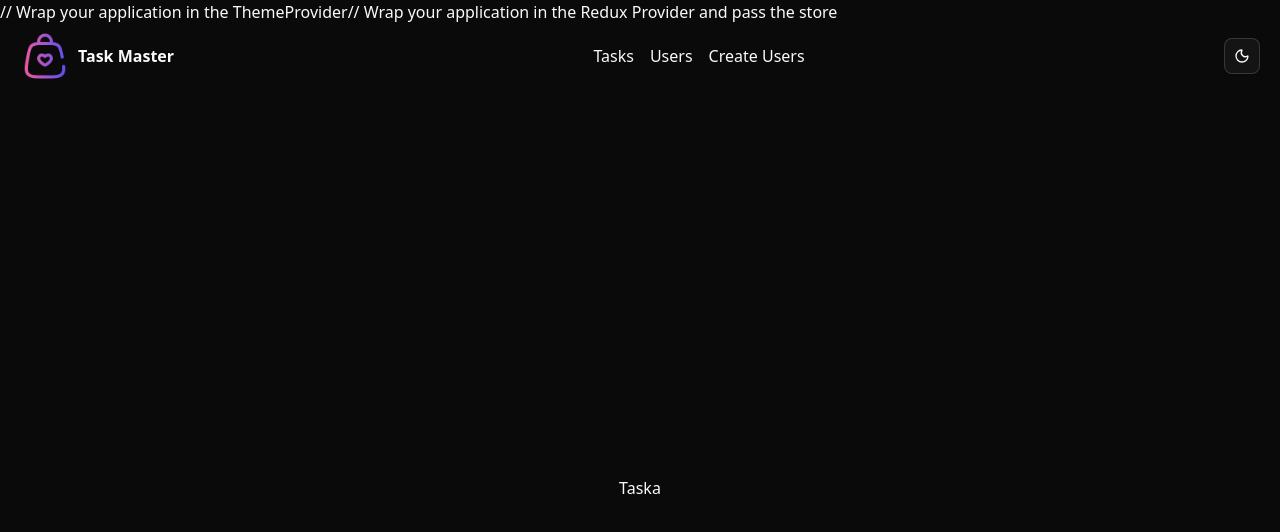
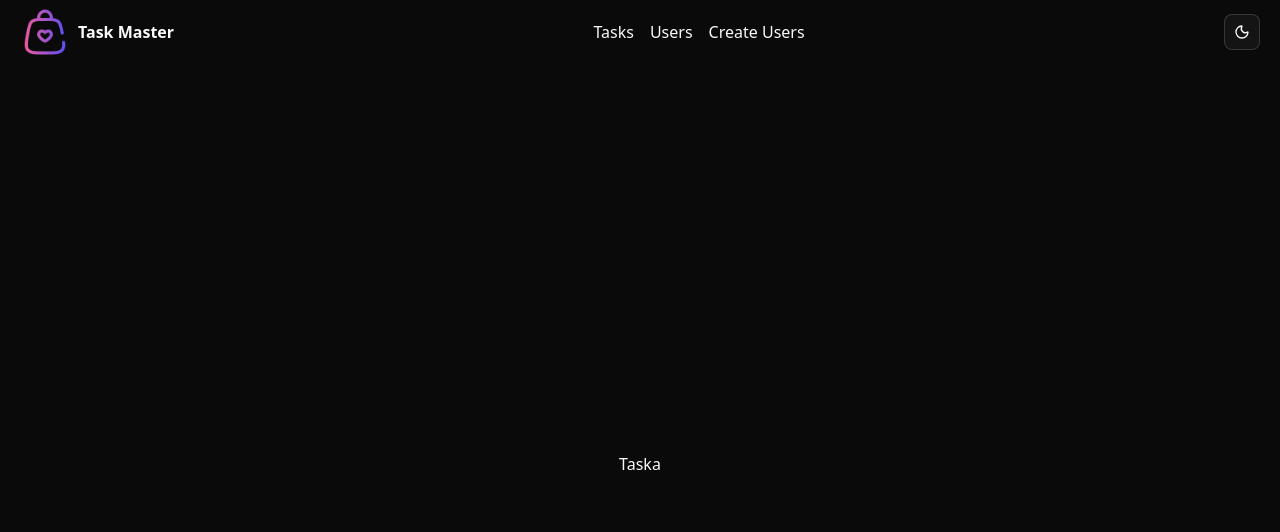
Before and after one commit to Arafat-boss/basic-todo-app-with-redux, a React (Vite) app: page / in a window 1280 px wide. Shown: the top 532 px of the page. Built offline with nearby package versions, Linux system fonts and the light colour scheme.

Commit message:
i am successfully create a another selector for tasks

```diff
--- a/src/main.tsx
+++ b/src/main.tsx
@@ -10,9 +10,9 @@ import { ThemeProvider } from "./Providers/theme-provider.tsx";
 
 createRoot(document.getElementById("root")!).render(
   <StrictMode>
-    // Wrap your application in the ThemeProvider
+    {/* // Wrap your application in the ThemeProvider */}
     <ThemeProvider defaultTheme="dark"  storageKey="vite-ui-theme">
-      // Wrap your application in the Redux Provider and pass the store
+      {/* // Wrap your application in the Redux Provider and pass the store */}
       <Provider store={store}>
         <RouterProvider router={router}></RouterProvider>
       </Provider>
```
